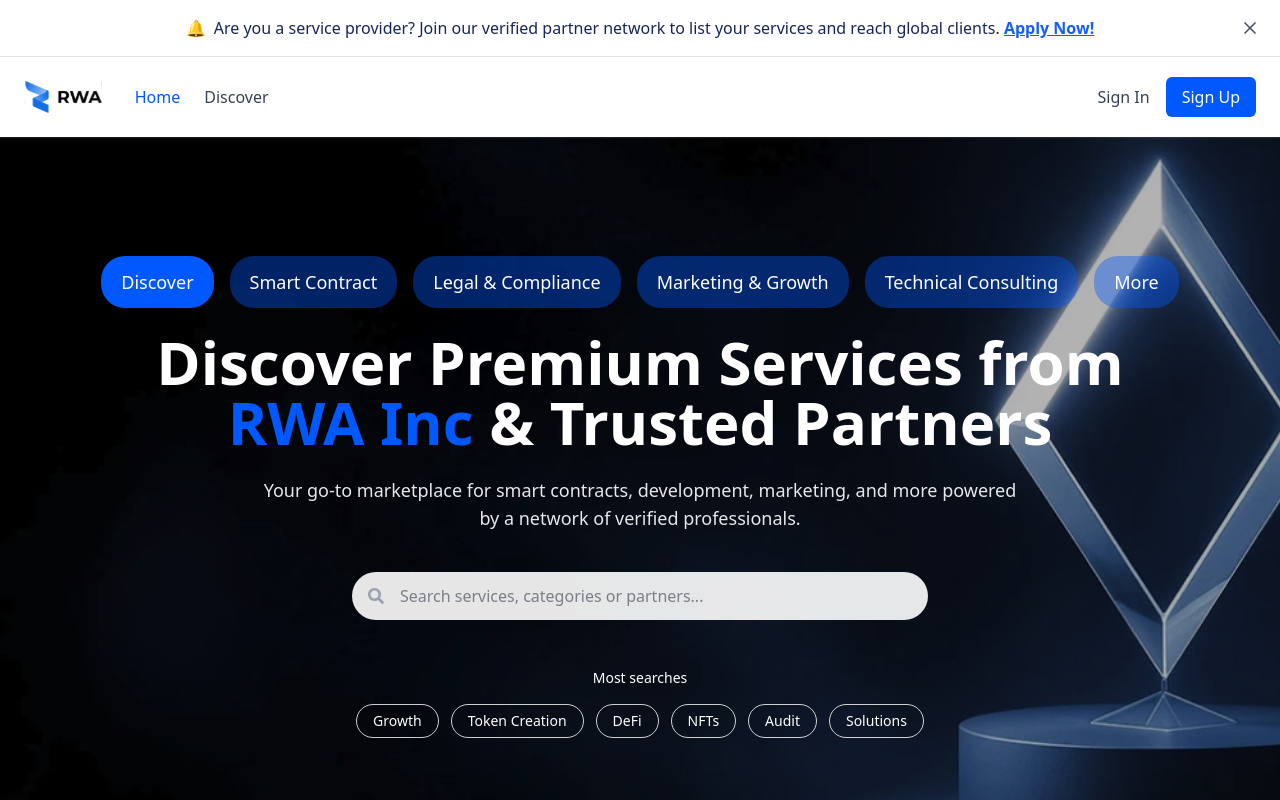
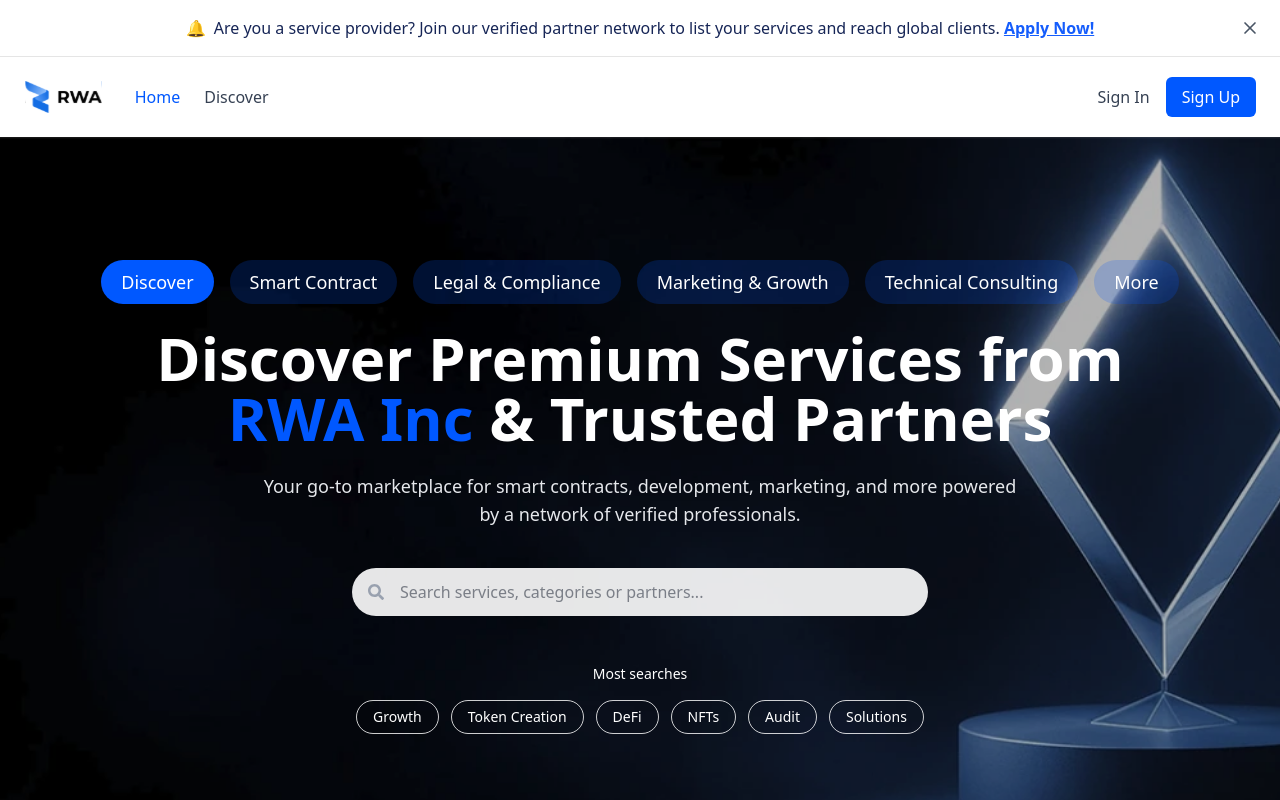
Before and after one commit to ShowyCone/partner-portal, a React (Vite) app: page / in a window 1280 px wide. Shown: the top 800 px of the page. Built offline with nearby package versions, Linux system fonts and the light colour scheme.

Commit message:
hero details

```diff
--- a/src/pages/home/components/Hero.jsx
+++ b/src/pages/home/components/Hero.jsx
@@ -63,10 +63,10 @@ const Hero = () => {
               custom={1}
               variants={fadeInAnimation}
               onClick={() => setActiveCategory(category)}
-              className={`px-5 py-3 text-lg font-medium rounded-3xl transition-colors duration-300 focus:outline-none focus:ring-2 focus:ring-none ${
+              className={`px-5 py-2 text-lg rounded-3xl cursor-pointer transition-colors duration-300 focus:outline-none focus:ring-2 focus:ring-none ${
                 activeCategory === category
                   ? 'bg-rwa'
-                  : 'bg-rwa/40 hover:bg-rwa/60'
+                  : 'bg-rwa/20 hover:bg-rwa/50'
               }`}
             >
               {category}
@@ -125,7 +125,7 @@ const Hero = () => {
             {popularTags.map((tag) => (
               <button
                 key={tag}
-                className='px-4 py-1.5 text-sm text-white border border-white/80 rounded-3xl hover:bg-white/10 transition-colors duration-300'
+                className='px-4 cursor-pointer py-1.5 text-sm text-white border border-white/80 rounded-3xl hover:bg-white/10 transition-colors duration-300'
               >
                 {tag}
               </button>
```
